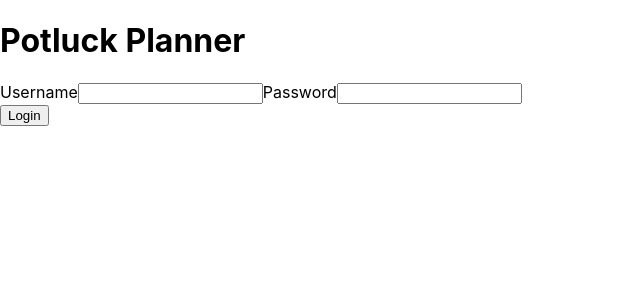
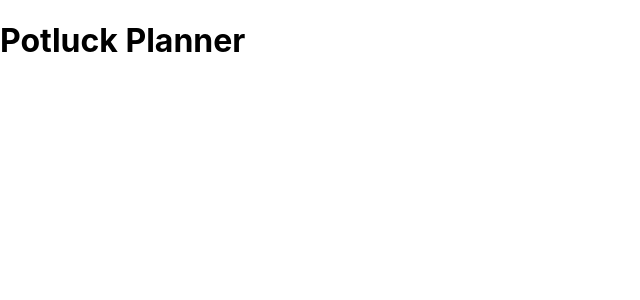
Before and after one commit to Build-Week-Potluck-Plannerr/front-end, a React (Create React App) app in the folder potluck-front-end/: page /login in a window 1280 px wide. Shown: the top 300 px of the page, without its empty margins (0-640 px from the left). Built offline with nearby package versions, Linux system fonts and the light colour scheme.

Commit message:
authentication working; however, reload is needed in order to push into protected route

```diff
--- a/potluck-front-end/src/App.js
+++ b/potluck-front-end/src/App.js
@@ -12,7 +12,7 @@ function App() {
       <div>
         <h1>Potluck Planner</h1>
         <Route exact path="/" component={Login} />
-        <Route path="/login" component={Login} />
+        {/* <Route path="/login" component={Login} /> */}
         <Route path="/register" component={Registration} />
         <PrivateRoute path="/potluck" component={Potluck} />
       </div>
--- a/potluck-front-end/src/components/Login.js
+++ b/potluck-front-end/src/components/Login.js
@@ -5,7 +5,7 @@ import { useHistory } from "react-router-dom";
 
 function Login(props) {
   const [user, setUser] = useState({ username: "", password: "" });
-  const { push } = useHistory();
+  const history = useHistory();
 
   const handleLoginChange = (e) => {
     setUser({ ...user, [e.target.name]: e.target.value });
@@ -17,8 +17,8 @@ function Login(props) {
   };
 
   useEffect(() => {
-    if (localStorage.getItem("token" !== null)) {
-      push("/potluck");
+    if (localStorage.getItem("token") !== null) {
+      history.push("/potluck");
     }
   }, [handleLoginSubmit]);
 
@@ -40,9 +40,7 @@ function Login(props) {
           name="password"
           onChange={handleLoginChange}
         />
-        <div>
-          <button>Login</button>
-        </div>
+        <input type="submit" />
       </form>
     </div>
   );
@@ -50,12 +48,13 @@ function Login(props) {
 
 const mapStateToProps = (state) => {
   return {
-    // isLoading: state.isLoading,
+    isLoading: state.isLoading,
     user: state.user,
-    // error: state.error,
-    // success: state.success,
+    error: state.error,
+    success: state.success,
   };
 };
 
 const mapDispatchToProps = { userLogin };
+
 export default connect(mapStateToProps, mapDispatchToProps)(Login);
--- a/potluck-front-end/src/utils/PrivateRoute.js
+++ b/potluck-front-end/src/utils/PrivateRoute.js
@@ -1,7 +1,7 @@
 import { Route, Redirect } from "react-router-dom";
 
-const PrivateRoute = (props) => {
-  const { component: Component, ...rest } = props;
+const PrivateRoute = ({ component: Component, ...rest }) => {
+  // const { component: Component, ...rest } = props;
 
   return (
     <Route
```
